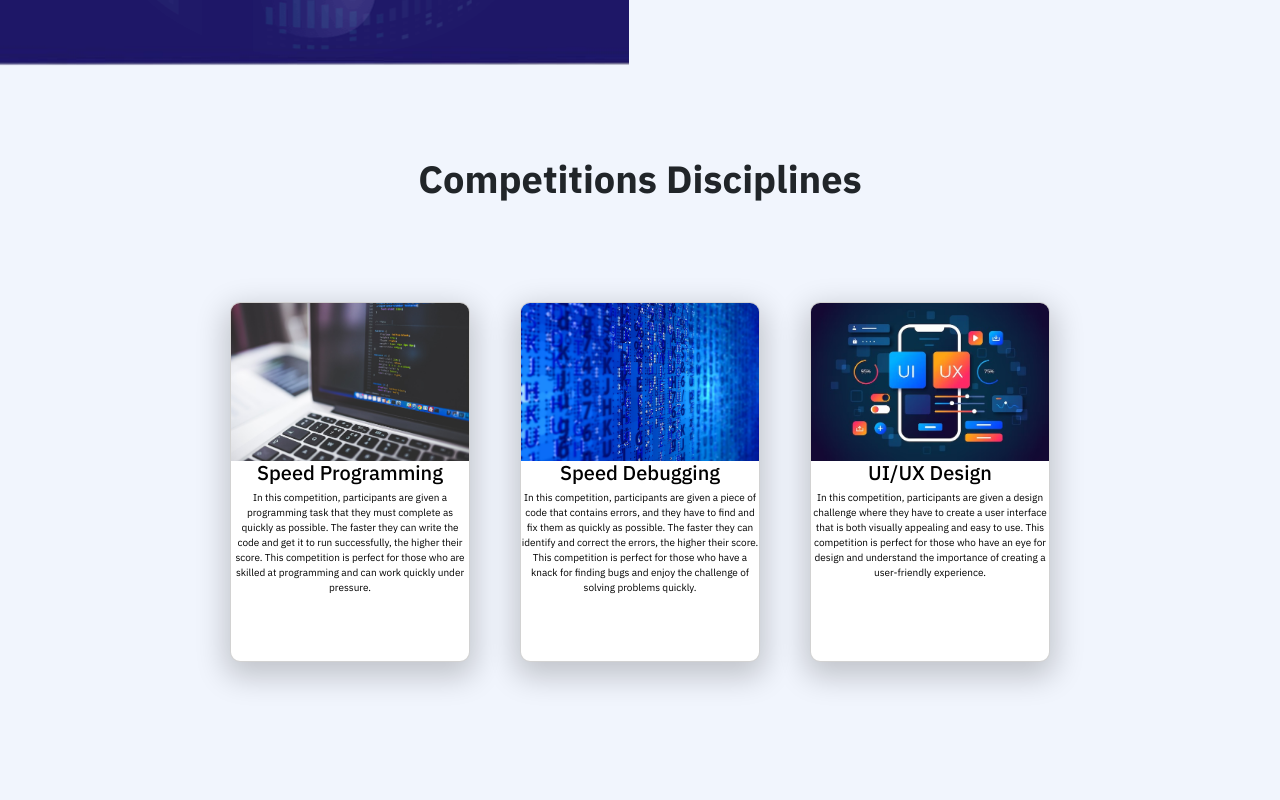
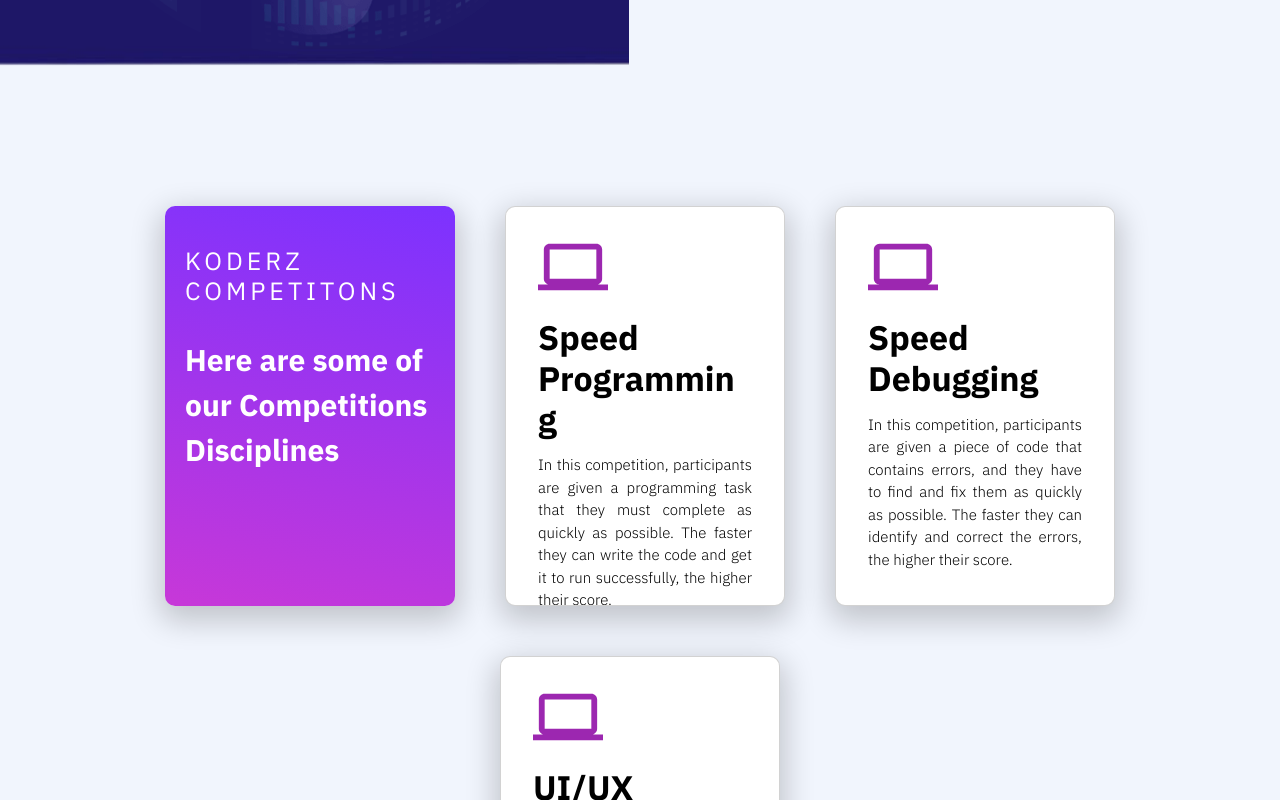
Before and after one commit to ahsan2002/WebKode-23-Coding-Club-Website, a React (Create React App) app: page / in a window 1280 px wide. Shown: the part 1920-2720 px from the top of the page. Built offline with nearby package versions, Linux system fonts and the light colour scheme; a web font is replaced by a local one.

Commit message:
competitions cards done

```diff
--- a/package.json
+++ b/package.json
@@ -3,6 +3,10 @@
   "version": "0.1.0",
   "private": true,
   "dependencies": {
+    "@emotion/react": "^11.10.6",
+    "@emotion/styled": "^11.10.6",
+    "@mui/icons-material": "^5.11.16",
+    "@mui/material": "^5.12.0",
     "@testing-library/jest-dom": "^5.16.5",
     "@testing-library/react": "^13.4.0",
     "@testing-library/user-event": "^13.5.0",
--- a/src/Components/HomeComponents/Competitions/Competions.css
+++ b/src/Components/HomeComponents/Competitions/Competions.css
@@ -1,13 +1,43 @@
-.comp_main{
+.comp_main {
   /* background: linear-gradient(193deg, #c738d8, #7c32ff); */
-  text-align: center;
+  /* text-align: center; */
   padding: 2rem;
 
 }
 
-main{
+.main_card {
   display: flex;
-  /* flex-direction: column; */
+  width: 29rem;
+  flex-direction: column;
+  height: 40rem;
+  border-radius: 10px;
+  overflow: hidden;
+  cursor: pointer;
+  position: relative;
+  color: white;
+  box-shadow: 0 10px 30px 5px rgba(0, 0, 0, 0.2);
+  gap: 26px;
+  padding: 4rem 2rem 4rem 2rem;
+  background: linear-gradient(193deg, #7c32ff, #c738d8);
+}
+
+
+.main_card h2 {
+  font-size: 2.5rem;
+  text-transform: ulize;
+  text-transform: uppercase;
+  letter-spacing: 4px;
+  font-weight: 400;
+
+}
+
+.main_card p {
+  font-size: 3rem;
+  font-weight: bold;
+}
+
+main {
+  display: flex;
   flex-direction: row;
   justify-content: center;
   align-items: center;
@@ -17,17 +47,46 @@ main{
   flex-wrap: wrap;
 }
 
+
 .card {
   display: flex;
-  width: 24rem;
-  height: 36rem;
+    width: 28rem;
+    height: 40rem;
     border-radius: 10px;
     overflow: hidden;
     cursor: pointer;
     position: relative;
     color: black;
     box-shadow: 0 10px 30px 5px rgba(0, 0, 0, 0.2);
+    gap: 15px;
+    padding: 2.5rem 3.2rem 2.5rem 3.2rem;
 }
+
+
+.card-content {
+  display: flex;
+  flex-direction: column;
+  gap: 1rem;
+}
+
+.card-content h2 {
+  font-size: 3.4rem;
+  font-weight: 700;
+
+
+}
+
+.card-content p {
+  font-size: 1.5rem;
+  font-weight: 300;
+  text-align: justify;
+}
+
+.icon {
+  font-size: 1.2rem;
+  text-align: justify;
+}
+
 /* .card img {
   position: absolute;
   object-fit: cover;
--- a/src/Components/HomeComponents/Competitions/Competions.jsx
+++ b/src/Components/HomeComponents/Competitions/Competions.jsx
@@ -1,5 +1,7 @@
 import React from 'react'
 import "./Competions.css"
+import ComputerIcon from '@mui/icons-material/Computer';
+import { purple } from '@mui/material/colors';
 
 const Competions = () => {
 
@@ -7,35 +9,42 @@ const Competions = () => {
     {
       id:1,
       heading:'Speed Programming',
-      description:'In this competition, participants are given a programming task that they must complete as quickly as possible. The faster they can write the code and get it to run successfully, the higher their score. This competition is perfect for those who are skilled at programming and can work quickly under pressure.',
-      img:'/Images/speed_prog.jpg'
+      description:'In this competition, participants are given a programming task that they must complete as quickly as possible. The faster they can write the code and get it to run successfully, the higher their score.',
+      img:<ComputerIcon sx={{ fontSize: 70,color: purple[500] }} />
     },
     {
       id:1,
       heading:'Speed Debugging',
-      description:'In this competition, participants are given a piece of code that contains errors, and they have to find and fix them as quickly as possible. The faster they can identify and correct the errors, the higher their score. This competition is perfect for those who have a knack for finding bugs and enjoy the challenge of solving problems quickly. ',
-      img:'/Images/speed_debug.jpg'
+      description:'In this competition, participants are given a piece of code that contains errors, and they have to find and fix them as quickly as possible. The faster they can identify and correct the errors, the higher their score.',
+      img:<ComputerIcon sx={{ fontSize: 70,color: purple[500] }} />
     },
     {
       id:1,
       heading:'UI/UX Design ',
-      description:'In this competition, participants are given a design challenge where they have to create a user interface that is both visually appealing and easy to use. This competition is perfect for those who have an eye for design and understand the importance of creating a user-friendly experience. ',
-      img:'/Images/uiux.jpeg'
+      description:'In this competition, participants have to create a user interface that is both visually appealing and easy to use. This competition is perfect for those who have an eye for design.',
+      img:<ComputerIcon sx={{ fontSize: 70, color: purple[500] }} />
     },
   ]
 
 return (
    <>
    <div className='comp_main'>
-      <h2 className="mainheading">Competitions Disciplines</h2>
+
+
 
      <main>
+    <div className="main_card">
+      <h2>Koderz Competitons</h2>
+      <p>Here are some of our Competitions Disciplines</p>
+    </div>
    {
      data.map((h=>{
        return (
 
          <div class = "card">
-    <img src={h.img} alt=""  />
+          <div className="icon">
+        {h.img}
+          </div>
 
     <div class="card-content">
       <h2>
@@ -44,10 +53,8 @@ return (
       <p>
         {h.description}
       </p>
-      <a href="#" class="button">
-        Find out more
-      </a>
     </div>
+
   </div>
       )
     }))
```
Also changed, not shown: 1 other file (tests, documents, lock files or other folders). Lines whose indentation alone changed are shown as unchanged.
